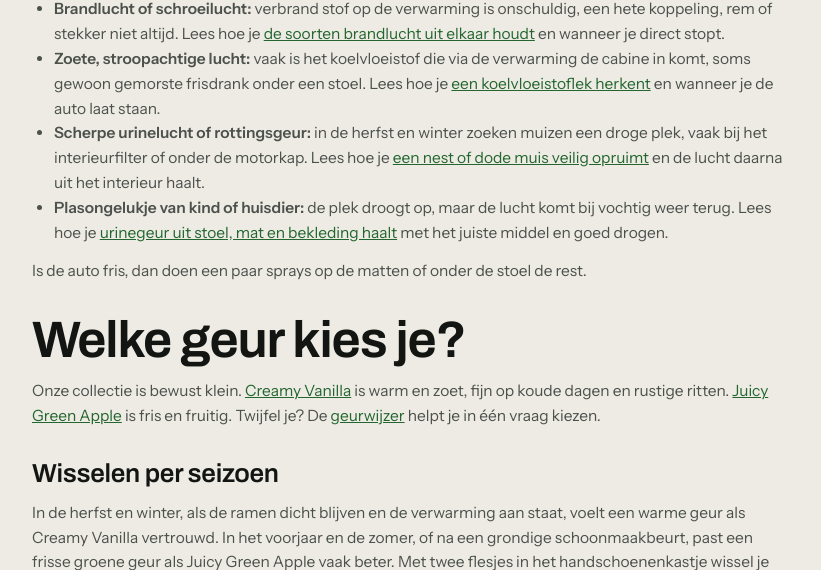
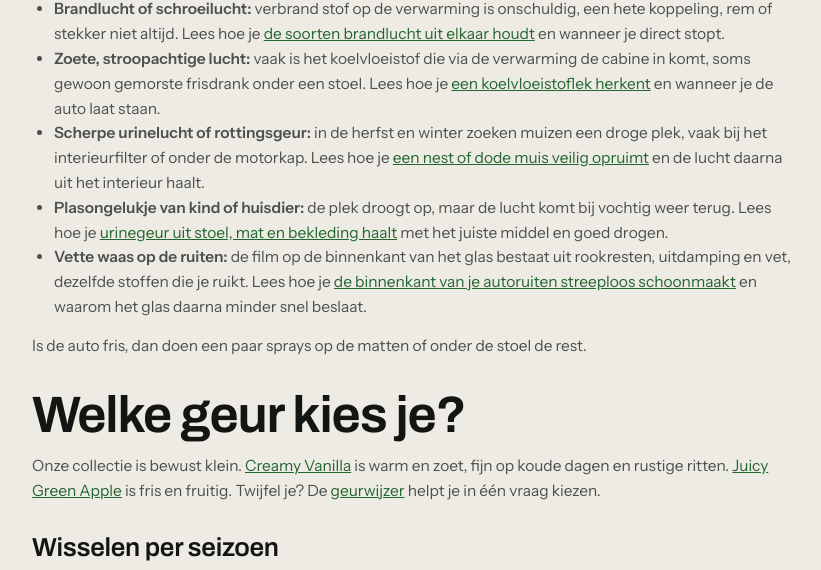
Before and after one commit to budgetbikeshopping-bit/tropicalfresh-theme, a WordPress theme: template page-autoparfum.php in a window 1280 px wide. Shown: the part 2508-3078 px from the top of the page, without its empty margins (228-1049 px from the left). Run offline with PHP 8.4 and a stand-in for WordPress, Linux system fonts and the light colour scheme; the site name, menu and one post (Sample post) are stand-ins, and other content is empty; some libraries are stand-ins or nearby versions.

Commit message:
Pijler: hub-bullet vette waas + Verder lezen item 46 (autoruiten binnenkant, 1904)
Co-Authored-By: Claude Fable 5.2 <noreply@anthropic.com>

```diff
--- a/page-autoparfum.php
+++ b/page-autoparfum.php
@@ -140,6 +140,7 @@ foreach ( $sim_products as $p ) {
 				<li><strong>Zoete, stroopachtige lucht:</strong> vaak is het koelvloeistof die via de verwarming de cabine in komt, soms gewoon gemorste frisdrank onder een stoel. Lees hoe je <a href="<?php echo esc_url( home_url( '/autoparfum/zoete-geur-in-auto-koelvloeistof/' ) ); ?>">een koelvloeistoflek herkent</a> en wanneer je de auto laat staan.</li>
 				<li><strong>Scherpe urinelucht of rottingsgeur:</strong> in de herfst en winter zoeken muizen een droge plek, vaak bij het interieurfilter of onder de motorkap. Lees hoe je <a href="<?php echo esc_url( home_url( '/autoparfum/muizen-in-auto-geur-dode-muis/' ) ); ?>">een nest of dode muis veilig opruimt</a> en de lucht daarna uit het interieur haalt.</li>
 				<li><strong>Plasongelukje van kind of huisdier:</strong> de plek droogt op, maar de lucht komt bij vochtig weer terug. Lees hoe je <a href="<?php echo esc_url( home_url( '/autoparfum/urinegeur-uit-auto-halen/' ) ); ?>">urinegeur uit stoel, mat en bekleding haalt</a> met het juiste middel en goed drogen.</li>
+				<li><strong>Vette waas op de ruiten:</strong> de film op de binnenkant van het glas bestaat uit rookresten, uitdamping en vet, dezelfde stoffen die je ruikt. Lees hoe je <a href="<?php echo esc_url( home_url( '/autoparfum/autoruiten-binnenkant-schoonmaken-waas/' ) ); ?>">de binnenkant van je autoruiten streeploos schoonmaakt</a> en waarom het glas daarna minder snel beslaat.</li>
 			</ul>
 			<p>Is de auto fris, dan doen een paar sprays op de matten of onder de stoel de rest.</p>
 
@@ -236,6 +237,7 @@ foreach ( $sim_products as $p ) {
 				<li><a href="<?php echo esc_url( home_url( '/autoparfum/zoete-geur-in-auto-koelvloeistof/' ) ); ?>">Zoete geur in de auto: koelvloeistof herkennen en wat je doet</a>. Vijf signalen van een lek, wanneer je direct stopt, wat je zelf controleert en hoe je de waas en de lucht daarna uit de cabine haalt.</li>
 				<li><a href="<?php echo esc_url( home_url( '/autoparfum/muizen-in-auto-geur-dode-muis/' ) ); ?>">Muizen in de auto: geur van een nest of dode muis verwijderen</a>. Sporen herkennen, de plekken waar ze zitten, hygiënisch opruimen, urinelucht uit textiel en ventilatie halen, knaagschade controleren en nieuwe muizen voorkomen.</li>
 				<li><a href="<?php echo esc_url( home_url( '/autoparfum/urinegeur-uit-auto-halen/' ) ); ?>">Urinegeur in de auto: plas van kind of huisdier uit stoel en bekleding halen</a>. Waarom de lucht terugkomt, vocht opnemen, het juiste middel kiezen, werken per materiaal, grondig drogen en oude plekken opsporen.</li>
+				<li><a href="<?php echo esc_url( home_url( '/autoparfum/autoruiten-binnenkant-schoonmaken-waas/' ) ); ?>">Autoruiten binnenkant schoonmaken: vette waas en aanslag van het glas halen</a>. Waar de film vandaan komt, wat je nodig hebt, streeploos werken in zeven stappen, de onderrand van de voorruit, de achterruit met verwarmingsdraden en getinte folie.</li>
 			</ul>
 		</div>
 	</div>
```
